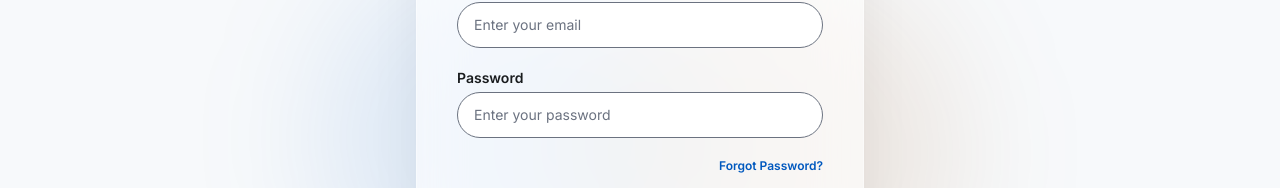
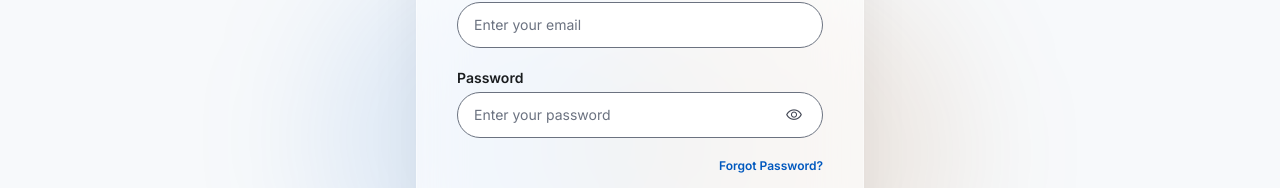
Before and after one commit to NASRULLOWDANIELL/rakansewa, a React (Vite) app in the folder frontend/: page /login in a window 1280 px wide. Shown: the part 255-443 px from the top of the page. Built offline with nearby package versions, Linux system fonts and the light colour scheme; no server answers.

Commit message:
Clean student navbar and add password visibility toggles to login and register

```diff
--- a/frontend/src/components/Navbar.jsx
+++ b/frontend/src/components/Navbar.jsx
@@ -157,7 +157,6 @@ const Navbar = () => {
         { path: '/housemates', label: 'Housemates' },
         { path: '/feedback', label: 'Feedback' },
         { path: '/about', label: 'About' },
-        { path: '/profile', label: 'Profile' },
       ];
     }
 
--- a/frontend/src/pages/LoginPage.jsx
+++ b/frontend/src/pages/LoginPage.jsx
@@ -7,6 +7,7 @@ const LoginPage = () => {
   const [email, setEmail] = useState('');
   const [password, setPassword] = useState('');
   const [error, setError] = useState('');
+  const [showPassword, setShowPassword] = useState(false);
   const { login, googleLogin } = useAuth();
   const navigate = useNavigate();
 
@@ -80,14 +81,26 @@ const LoginPage = () => {
           </div>
           <div>
             <label className="block text-sm font-semibold text-on-surface mb-1">Password</label>
+            <div className="relative">
               <input
-              type="password"
+                type={showPassword ? "text" : "password"}
                 value={password}
                 onChange={(e) => setPassword(e.target.value)}
                 className="w-full px-4 py-3 bg-surface-container-lowest rounded-xl text-on-surface focus:outline-none focus:ring-2 focus:ring-primary/50 transition-all font-body text-sm"
                 placeholder="Enter your password"
                 required
               />
+              <button
+                type="button"
+                onClick={() => setShowPassword(!showPassword)}
+                className="absolute right-3 top-1/2 -translate-y-1/2 p-2 text-on-surface-variant hover:text-primary transition-colors flex items-center justify-center"
+                title={showPassword ? "Hide password" : "Show password"}
+              >
+                <span className="material-symbols-outlined text-lg">
+                  {showPassword ? 'visibility_off' : 'visibility'}
+                </span>
+              </button>
+            </div>
           </div>
 
           <div className="flex justify-end">
--- a/frontend/src/pages/RegisterPage.jsx
+++ b/frontend/src/pages/RegisterPage.jsx
@@ -9,6 +9,7 @@ const RegisterPage = () => {
   const [role, setRole] = useState('Student');
   const [matricNumber, setMatricNumber] = useState('');
   const [uitmEmail, setUitmEmail] = useState('');
+  const [showPassword, setShowPassword] = useState(false);
   const [error, setError] = useState('');
   const { register } = useAuth();
   const navigate = useNavigate();
@@ -62,14 +63,26 @@ const RegisterPage = () => {
           </div>
           <div>
             <label className="block text-sm font-semibold text-on-surface mb-1">Password</label>
+            <div className="relative">
               <input
-              type="password"
+                type={showPassword ? "text" : "password"}
                 value={password}
                 onChange={(e) => setPassword(e.target.value)}
                 className="w-full px-4 py-3 bg-surface-container-lowest rounded-xl text-on-surface focus:outline-none focus:ring-2 focus:ring-primary/50 transition-all font-body text-sm"
                 placeholder="Enter your password"
                 required
               />
+              <button
+                type="button"
+                onClick={() => setShowPassword(!showPassword)}
+                className="absolute right-3 top-1/2 -translate-y-1/2 p-2 text-on-surface-variant hover:text-primary transition-colors flex items-center justify-center"
+                title={showPassword ? "Hide password" : "Show password"}
+              >
+                <span className="material-symbols-outlined text-lg">
+                  {showPassword ? 'visibility_off' : 'visibility'}
+                </span>
+              </button>
+            </div>
           </div>
           <div>
             <label className="block text-sm font-semibold text-on-surface mb-1">I am a...</label>
```
Lines whose indentation alone changed are shown as unchanged.
